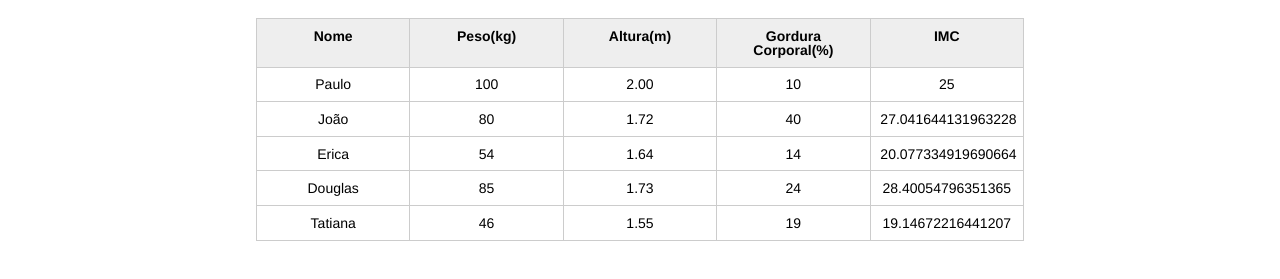
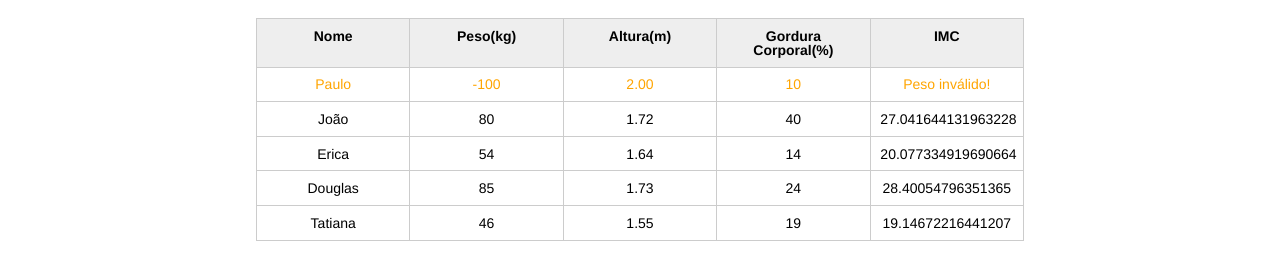
Before and after one commit to jaodograu444/Nutricao-2B-Tec, a plain HTML site: page index.html in a window 1280 px wide. Shown: the part 123-402 px from the top of the page. Drawn offline with Linux system fonts and the light colour scheme.

Commit message:
30/09/2024

```diff
--- a/index.html
+++ b/index.html
@@ -33,7 +33,7 @@
 					<tbody id="tabela-pacientes">
 						<tr class="paciente" id="primeiro-paciente">
 							<td class="info-nome">Paulo</td>
-							<td class="info-peso">100</td>
+							<td class="info-peso">-100</td>
 							<td class="info-altura">2.00</td>
 							<td class="info-gordura">10</td>
 							<td class="info-imc">0</td>
--- a/main.js
+++ b/main.js
@@ -25,6 +25,7 @@ var alturaEhValida = true;
 if(peso < 0 || peso > 600) {
    tdImc.textContent = "Peso inválido!";
    pesoEhValido = false;
+   pacientes[i].style.color = "orange";
  }
 
 if(altura < 0 || altura > 2.80) {
@@ -34,7 +35,7 @@ if(altura < 0 || altura > 2.80) {
 
 if (pesoEhValido && alturaEhValida) {
  var imc = peso / (altura * altura);
-  tdImc.textContent = imc;1
+  tdImc.textContent = imc;
 }
 
 }
```
